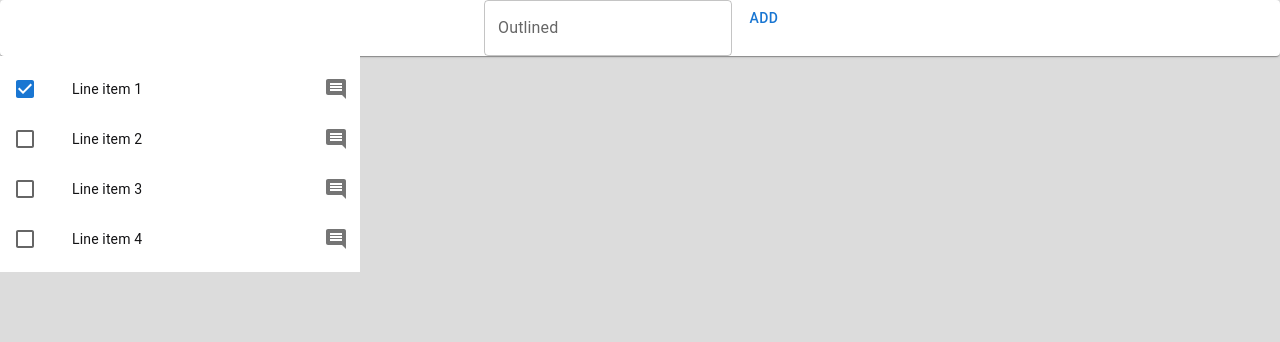
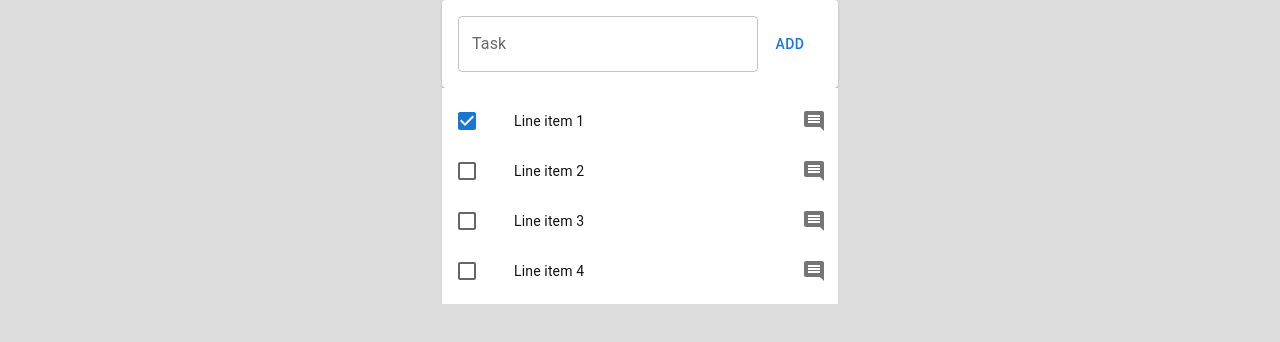
Before and after one commit to J-DouglasLira/to-do-list, a React (Create React App) app: page / in a window 1280 px wide. Shown: the top 342 px of the page. Built offline with nearby package versions, Linux system fonts and the light colour scheme.

Commit message:
Forms and TodoItem styles

```diff
--- a/src/App.tsx
+++ b/src/App.tsx
@@ -2,12 +2,13 @@ import React from "react";
 import "./styles/Global.scss";
 import Forms from "./components/Forms";
 import TodoItem from "./components/TodoItem";
+import { Container } from "@mui/material";
 
 export function App() {
   return (
-    <div className="App">
+    <Container maxWidth="xs">
       <Forms />
       <TodoItem />
-    </div>
+    </Container>
   );
 }
--- a/src/components/Forms.tsx
+++ b/src/components/Forms.tsx
@@ -1,12 +1,13 @@
+import { TextField, Button, Paper } from "@mui/material";
+import React from "react";
 
-import {TextField, Button, Paper} from "@mui/material";
-import React from 'react';
-
-export default function Form(){
-  return(
-    <Paper>
-      <TextField id="outlined-basic" label="Outlined" variant="outlined" />
-      <Button variant="text" >Add</Button>
+export default function Form() {
+  return (
+    <Paper style={{ padding: "1em" }}>
+      <div style={{ display: "flex", justifyContent: "center" }}>
+        <TextField id="outlined-basic" label="Task" variant="outlined" fullWidth/>
+        <Button variant="text">Add</Button>
+      </div>
     </Paper>
-  )
+  );
 }
--- a/src/components/TodoItem.jsx
+++ b/src/components/TodoItem.jsx
@@ -26,7 +26,7 @@ export default function TodoItem() {
   };
 
   return (
-    <List sx={{ width: "100%", maxWidth: 360, bgcolor: "background.paper" }}>
+    <List sx={{ width: "100%", bgcolor: "background.paper" }}>
       {[0, 1, 2, 3].map((value) => {
         const labelId = `checkbox-list-label-${value}`;
 
--- a/tsconfig.json
+++ b/tsconfig.json
@@ -1,6 +1,6 @@
 {
   "compilerOptions": {
-    "target": "es5",
+    "target": "es6",
     "lib": [
       "dom",
       "dom.iterable",
```
Also changed, not shown: src/styles/Global.scss (line endings or trailing spaces).
